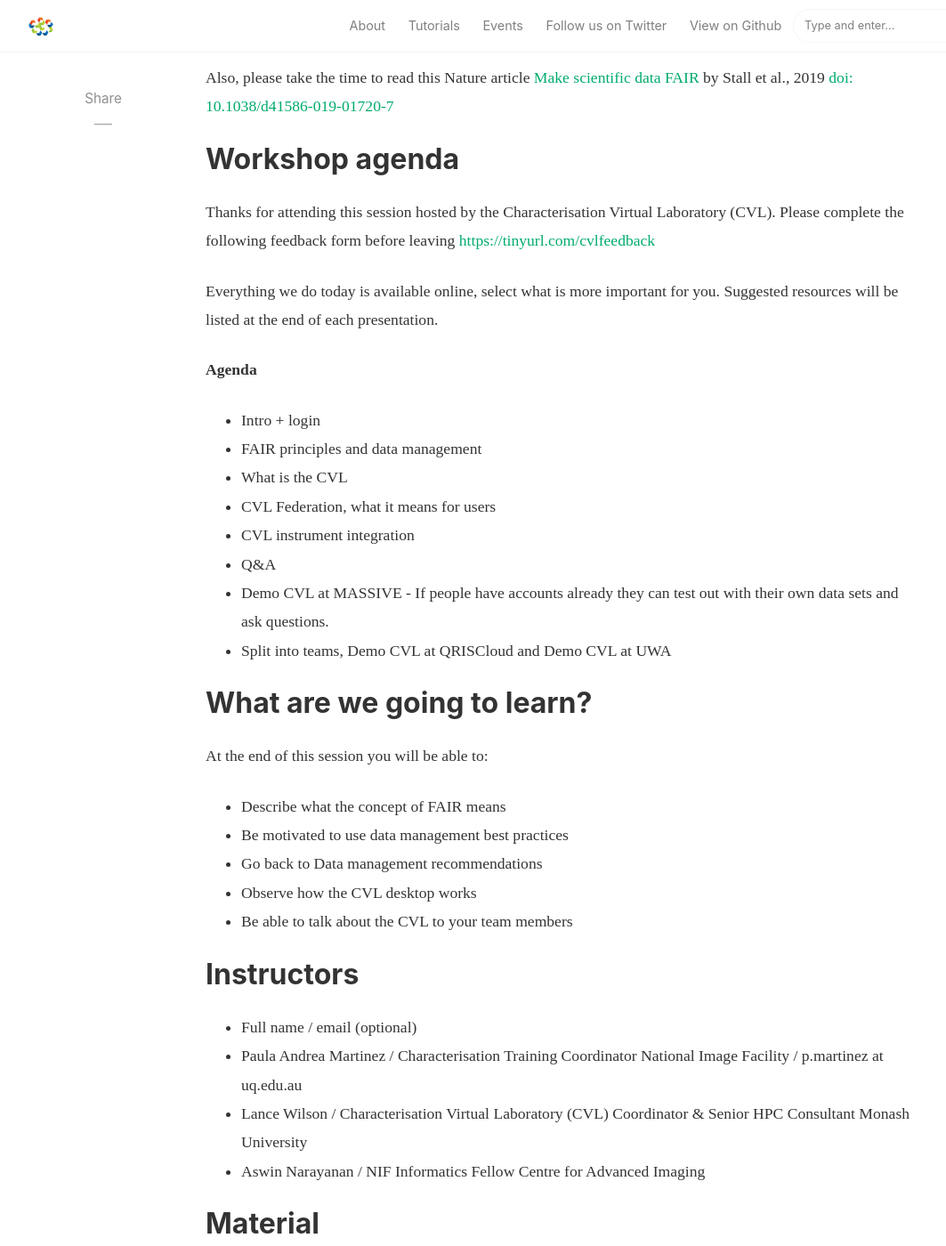
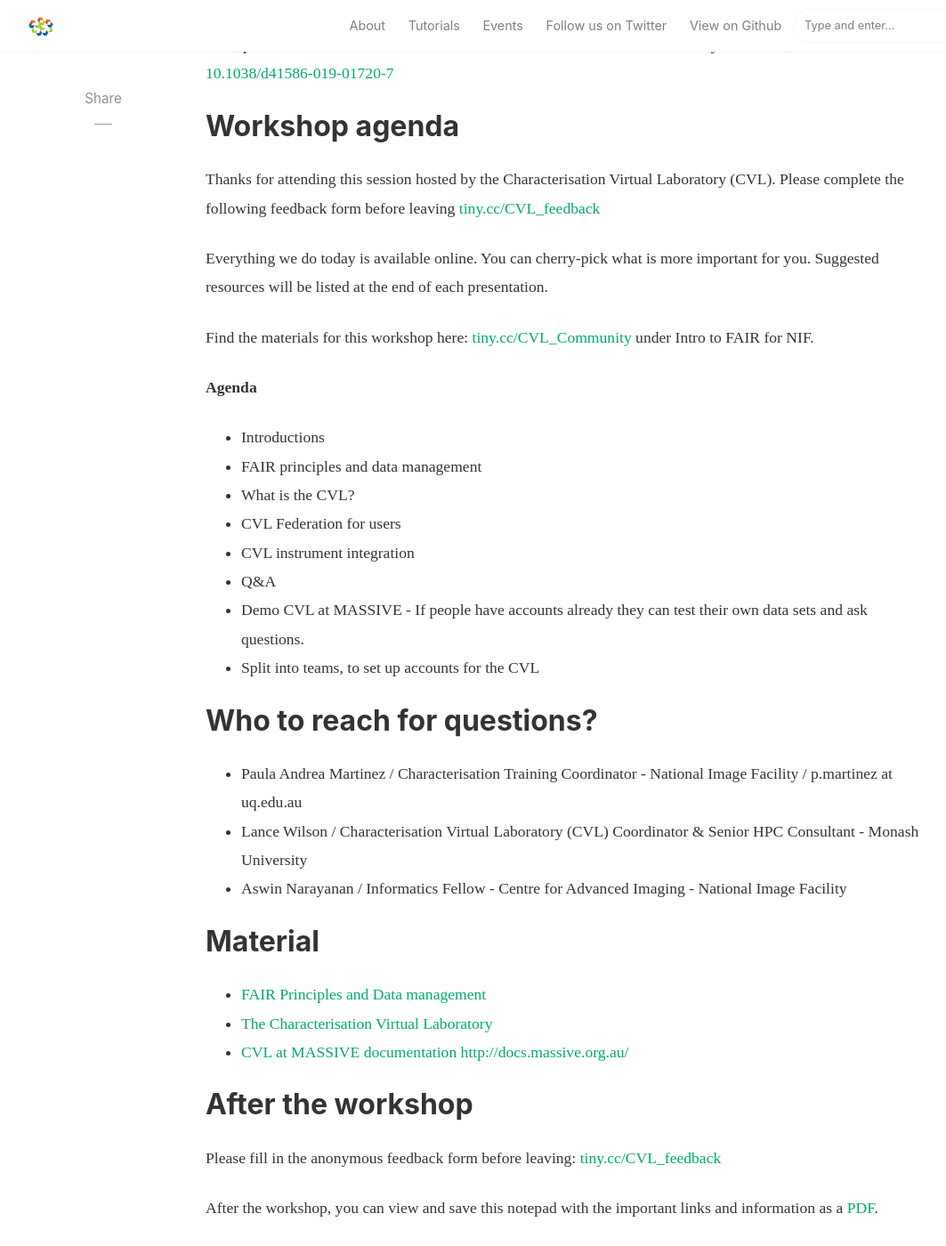
Before and after one commit to Characterisation-Virtual-Laboratory/CVL_Community, a Jekyll site: the page built from _posts/NIF/2019-06-18-FAIR-CVL.md, in a window 1280 px wide and 1400 px high, scrolled down 1637 px. Shown: the whole window at 89% size, without its empty margins (54-1117 px from the left). Built offline with Jekyll 4.4.1, drawn with Linux system fonts in a browser that asks for light colours; nearby versions of some CDN libraries; comment, search, counter and statistics services are not loaded; some of the changed text lies outside the part shown.

Commit message:
site built

```diff
--- a/_posts/NIF/2019-06-18-FAIR-CVL.md
+++ b/_posts/NIF/2019-06-18-FAIR-CVL.md
@@ -46,47 +46,43 @@
 
 ## Workshop agenda
 
-Thanks for attending this session hosted by the Characterisation Virtual Laboratory (CVL). Please complete the following feedback form before leaving [https://tinyurl.com/cvlfeedback](https://tinyurl.com/cvlfeedback)
+Thanks for attending this session hosted by the Characterisation Virtual
+Laboratory (CVL). Please complete the following feedback form before leaving
+ [tiny.cc/CVL_feedback](http://tiny.cc/CVL_feedback)
 
-Everything we do today is available online, select what is more important for you. Suggested resources will be listed at the end of each presentation.
+Everything we do today is available online. You can cherry-pick what is more
+important for you. Suggested resources will be listed at the end of each
+presentation.
+
+Find the materials for this workshop here: [tiny.cc/CVL_Community](tiny.cc/CVL_Community) under Intro to FAIR for NIF.
 
 **Agenda**
 
-* Intro + login
+* Introductions
 * FAIR principles and data management
-* What is the CVL
-* CVL Federation, what it means for users
+* What is the CVL?
+* CVL Federation for users
 * CVL instrument integration
 * Q&A
-* Demo CVL at MASSIVE - If people have accounts already they can test out with their own data sets and ask questions.
-* Split into teams, Demo CVL at QRISCloud and Demo CVL at UWA
+* Demo CVL at MASSIVE - If people have accounts already they can test
+their own data sets and ask questions.
+* Split into teams, to set up accounts for the CVL
 
-## What are we going to learn?
+## Who to reach for questions?
 
-At the end of this session you will be able to:
-
-* Describe what the concept of FAIR means
-* Be motivated to use data management best practices
-* Go back to Data management recommendations
-* Observe how the CVL desktop works
-* Be able to talk about the CVL to your team members
-
-## Instructors
-
-* Full name / email (optional)
-* Paula Andrea Martinez / Characterisation Training Coordinator National Image Facility / p.martinez at uq.edu.au
+* Paula Andrea Martinez / Characterisation Training Coordinator - National Image Facility / p.martinez at uq.edu.au
 * Lance Wilson / Characterisation Virtual Laboratory (CVL) Coordinator &
-Senior HPC Consultant Monash University
-* Aswin Narayanan / NIF Informatics Fellow Centre for Advanced Imaging
-
+Senior HPC Consultant - Monash University
+* Aswin Narayanan / Informatics Fellow - Centre for Advanced Imaging - National Image Facility
 
 ## Material
 
-* [The Characterisation Virtual Laboratory]()
-* [Introduction to FAIR]()
+* [FAIR Principles and Data management](https://demo.codimd.org/p/rkCna2l1S#/)
+* [The Characterisation Virtual Laboratory](https://demo.codimd.org/p/SJlh1PQAV#/)
+* [CVL at MASSIVE documentation http://docs.massive.org.au/](http://docs.massive.org.au/)
 
 ## After the workshop
 
-Please fill in the anonymous feedback form before leaving:  [https://tinyurl.com/cvlfeedback](https://tinyurl.com/cvlfeedback)
+Please fill in the anonymous feedback form before leaving:  [tiny.cc/CVL_feedback](http://tiny.cc/CVL_feedback)
 
 After the workshop, you can view and save this notepad with the important links and information as a [PDF](https://gitprint.com/Characterisation-Virtual-Laboratory/CVL_Community/blob/master/_posts/NIF/2019-06-18-FAIR-CVL.md).
```
Also changed, not shown: other parts of _posts/NIF/2019-06-18-FAIR-CVL.md (+1 -1 lines), _posts/FreeSurfer/2019-06-30-IntroFreeSurfer.md (added, +19 -0 lines), _posts/stories.md (added, +3 -0 lines), 9 other files.
